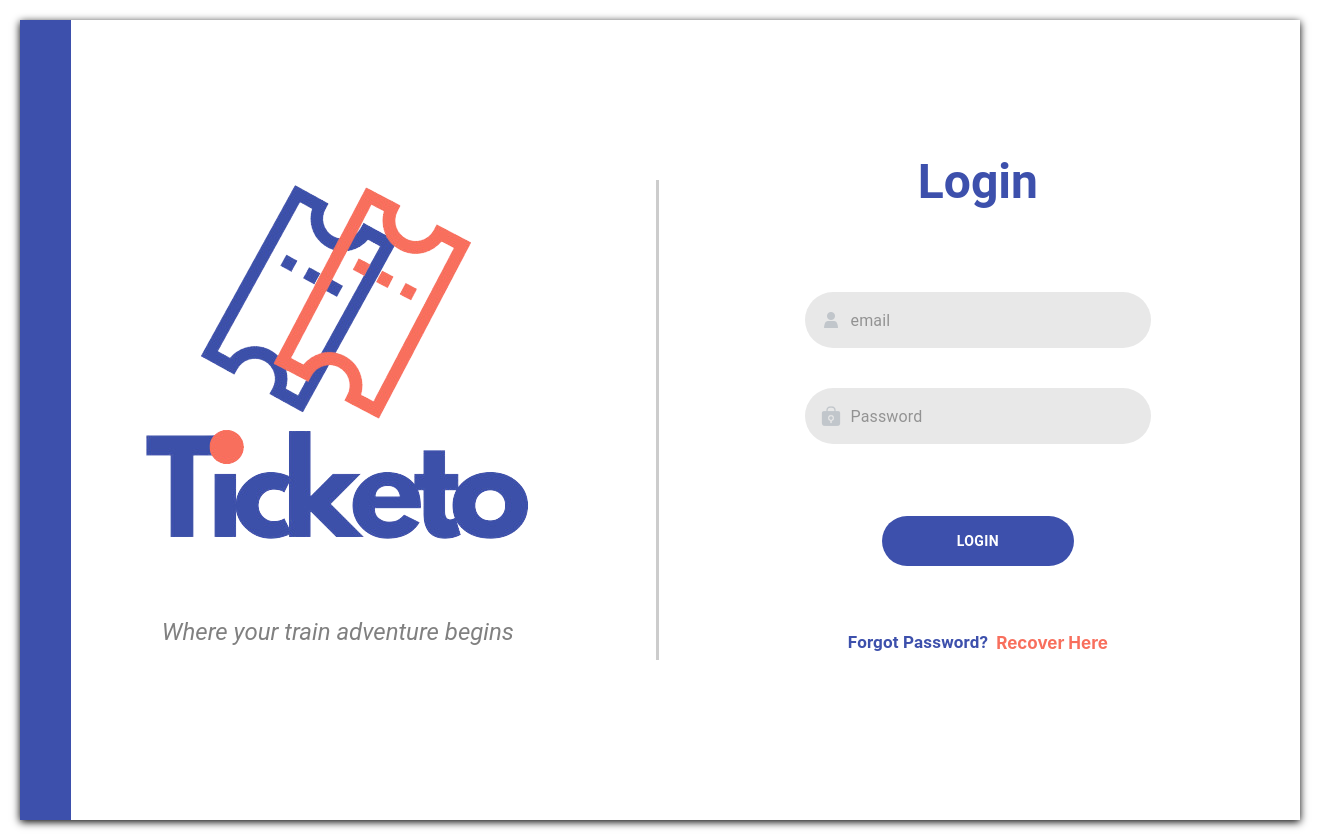
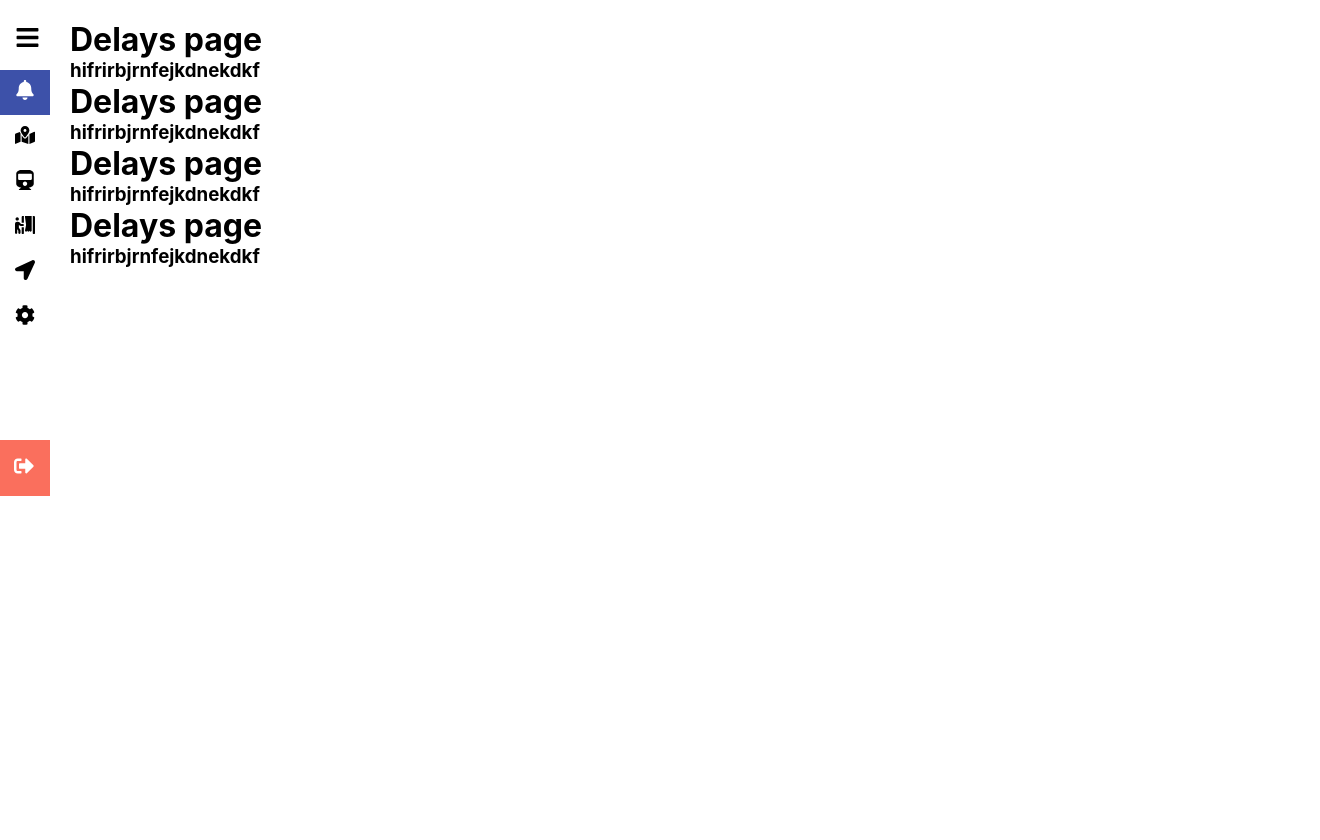
Before and after one commit to SandalikaSC/Ticketo, a React (Create React App) app in the folder web_frontend/: page / in a window 1280 px wide. Shown: the whole page, 1320 px wide, since content can reach past the window. After the commit the page ends 800 px from the top, so only its background shows below. Built offline with nearby package versions, Linux system fonts and the light colour scheme.

Commit message:
Functioning sidebar

```diff
--- a/web_frontend/package.json
+++ b/web_frontend/package.json
@@ -17,7 +17,7 @@
     "react-dom": "^18.2.0",
     "react-icons": "^4.10.1",
     "react-redux": "^8.1.1",
-    "react-router-dom": "^6.14.1",
+    "react-router-dom": "^6.14.2",
     "react-scripts": "5.0.1",
     "web-vitals": "^2.1.4"
   },
--- a/web_frontend/src/App.js
+++ b/web_frontend/src/App.js
@@ -1,7 +1,7 @@
 import React from "react";
 import { BrowserRouter, Route, Routes } from "react-router-dom";
 import './App.css';
-import Login from "./pages/LoginPage";
+// import Login from "./pages/LoginPage";
 import { useSelector } from "react-redux/es/hooks/useSelector";
 
 //Control center imports for testing purposes only
@@ -13,35 +13,34 @@ import TrackTrains from './pages/controlCenter/TrackTrains.jsx';
 import Stations from './pages/controlCenter/Stations.jsx';
 import Settings from './pages/controlCenter/Settings.jsx';
 
-function App()
-{
-  const isLoggedIn = useSelector(state => state.isLoggedIn);
-  console.log(isLoggedIn);
+const App = () => {
+  // const isLoggedIn = useSelector(state => state.isLoggedIn);
+  // console.log(isLoggedIn);
 
   return (
 
-    // <BrowserRouter>
-    //   <Sidebar>
+    // Following code is only for Control center part
+    <BrowserRouter>
+      <Sidebar>
+        <Routes>
+          <Route path="/" element={<Delays />} />
+          <Route path="/delays" element={<Delays />} />
+          <Route path="/tracktrains" element={<TrackTrains />} />
+          <Route path="/traininfo" element={<TrainInfo />} />
+          <Route path="/assignGuards" element={<AssignGuards />} />
+          <Route path="/stations" element={<Stations />} />
+          <Route path="/settings" element={<Settings />} />
+        </Routes>
+      </Sidebar>
+    </BrowserRouter>
+    // <React.Fragment>
+    //   <main>
     //     <Routes>
-    //       <Route path="/" element={<Delays />} />
-    //       <Route path="/delays" element={<Delays />} />
-    //       <Route path="/tracktrains" element={<TrackTrains />} />
-    //       <Route path="/traininfo" element={<TrainInfo />} />
-    //       <Route path="/assignGuards" element={<AssignGuards />} />
-    //       <Route path="/stations" element={<Stations />} />
-    //       <Route path="/settings" element={<Settings />} />
+    //       <Route path="/" element={<Login />} />
     //     </Routes>
-    //   </Sidebar>
-    // </BrowserRouter>
-
-    <React.Fragment>
-      <main>
-        <Routes>
-          <Route path="/" element={<Login />} />
-        </Routes>
-      </main>
-    </React.Fragment>
+    //   </main>
+    // </React.Fragment>
   );
-}
+};
 
 export default App;
--- a/web_frontend/src/index.js
+++ b/web_frontend/src/index.js
@@ -1,22 +1,47 @@
+// import React from 'react';
+// import ReactDOM from 'react-dom/client';
+// import './index.css';
+// import App from './App';
+// import { BrowserRouter } from 'react-router-dom';
+// import { Provider } from 'react-redux';
+// import { store } from "./store";
+
+// const root = ReactDOM.createRoot(document.getElementById('root'));
+// root.render(
+//   <BrowserRouter>
+//     <React.StrictMode>
+//       <Provider store={store}>
+//         <App />
+//       </Provider>
+//     </React.StrictMode>
+//   </BrowserRouter>
+// );
+
+// // If you want to start measuring performance in your app, pass a function
+// // to log results (for example: reportWebVitals(console.log))
+// // or send to an analytics endpoint. Learn more: https://bit.ly/CRA-vitals
+
 import React from 'react';
-import ReactDOM from 'react-dom/client';
+import ReactDOM from 'react-dom';
 import './index.css';
 import App from './App';
 import { BrowserRouter } from 'react-router-dom';
 import { Provider } from 'react-redux';
 import { store } from "./store";
 
-const root = ReactDOM.createRoot(document.getElementById('root'));
-root.render(
-  <BrowserRouter>
-    <React.StrictMode>
-      <Provider store={store}>
-        <App />
-      </Provider>
-    </React.StrictMode>
-  </BrowserRouter>
+ReactDOM.render(
+  // <React.StrictMode>
+  //   <BrowserRouter>
+  //     <Provider store={store}>
+  //       <App />
+  //     </Provider>
+  //   </BrowserRouter>
+  // </React.StrictMode>,
+  // document.getElementById('root')
+
+  // This made control center thing work
+  <React.StrictMode>
+    <App />
+  </React.StrictMode>,
+  document.getElementById('root')
 );
-
-// If you want to start measuring performance in your app, pass a function
-// to log results (for example: reportWebVitals(console.log))
-// or send to an analytics endpoint. Learn more: https://bit.ly/CRA-vitals
--- a/web_frontend/src/pages/controlCenter/Delays.jsx
+++ b/web_frontend/src/pages/controlCenter/Delays.jsx
@@ -3,7 +3,14 @@ import React from 'react';
 const Delays = () => {
     return (
         <div>
-            <h1>Delays page</h1>
+            <h1>Delays  page</h1>
+            <h3>hifrirbjrnfejkdnekdkf</h3>
+            <h1>Delays  page</h1>
+            <h3>hifrirbjrnfejkdnekdkf</h3>
+            <h1>Delays  page</h1>
+            <h3>hifrirbjrnfejkdnekdkf</h3>
+            <h1>Delays  page</h1>
+            <h3>hifrirbjrnfejkdnekdkf</h3>
         </div>
     );
 };
```
Also changed, not shown: 1 other file (tests, documents, lock files or other folders).
